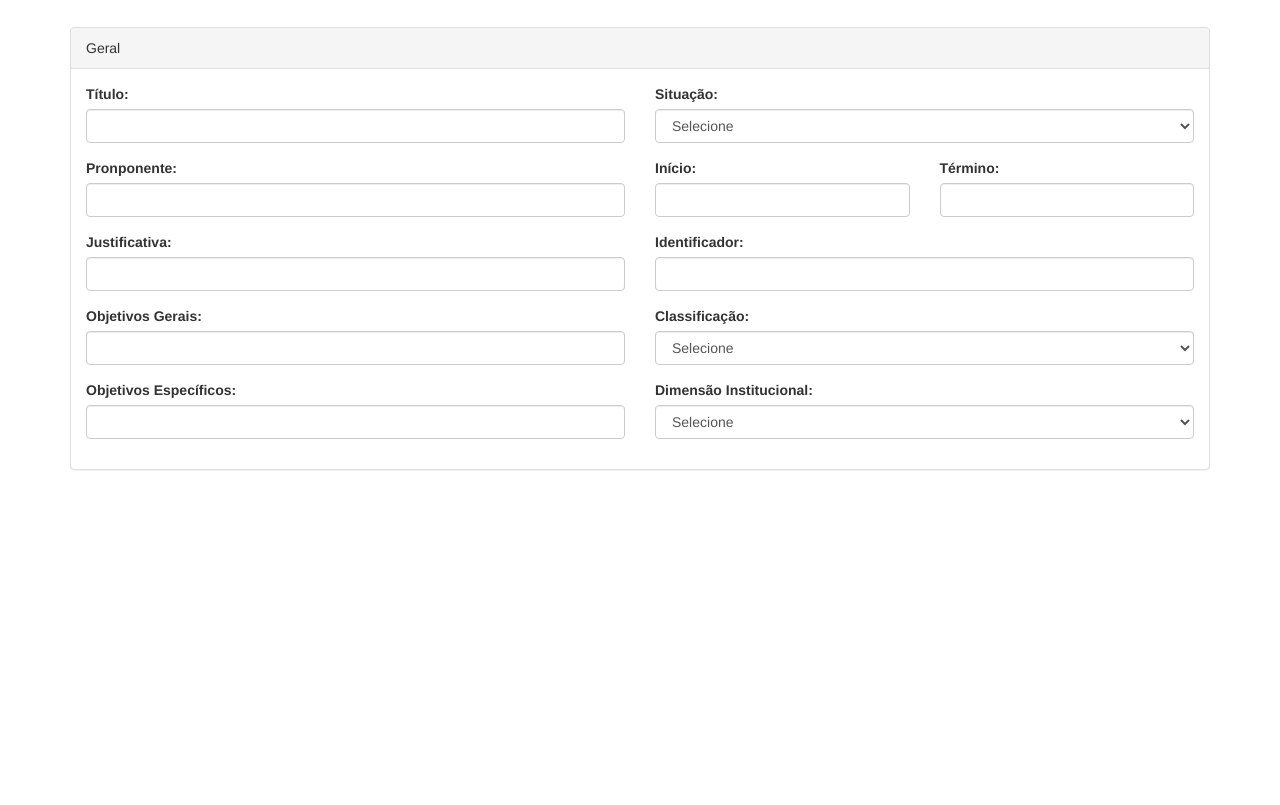
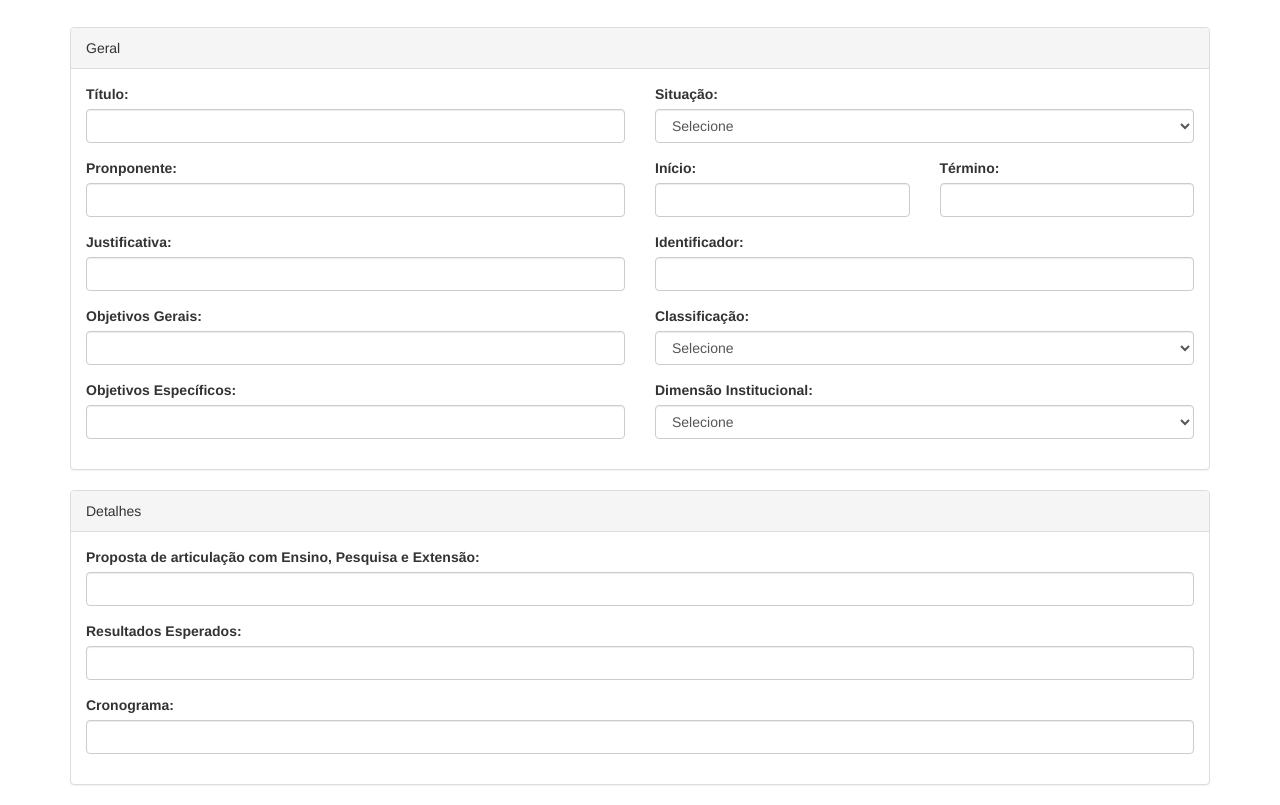
Before and after one commit to JonataBecker/EngenhariaSoftwareFront, a website: page index.html at #!/projeto/cadastro in a window 1280 px wide. Shown: the part 53-858 px from the top of the page. Before the commit the page ends 800 px from the top, so only its background shows below. Drawn offline with nearby package versions, Linux system fonts and the light colour scheme; some packages are replaced by stand-ins of ours.

Commit message:
construindo panel 'Detalhes'

```diff
--- a/app/projeto/projetoCadastro.html
+++ b/app/projeto/projetoCadastro.html
@@ -1,10 +1,8 @@
 <div class="container">
-    <div class="panel panel-default">
-        <div class="panel-heading">Geral</div>
-        <div class="panel-body">
-
-
-            <form method="" action="" accept-charset="UTF-8" id="form_projeto_cadastro" class="form-horizontal">
+    <form method="" action="" accept-charset="UTF-8" id="form_projeto_cadastro" class="form-horizontal">
+        <div class="panel panel-default">
+            <div class="panel-heading">Geral</div>
+            <div class="panel-body">
 
 
                 <div class="form-group">
@@ -82,9 +80,50 @@
                 </div>
 
 
-            </form>
+            </div>
+        </div>
 
+        <div class="panel panel-default">
+            <div class="panel-heading">Detalhes</div>
+            <div class="panel-body">
 
+                <div class="form-group">
+                    <div class="col-md-12">
+                        <label for="projeto_proposta_articulacao" class="form-label">Proposta de articulação com Ensino, Pesquisa e Extensão:</label>
+                        <input id="projeto_proposta_articulacao" class="form-control" name="proposta_articulacao" type="text">
+                    </div>
+                </div>
+
+                <div class="form-group">
+                    <div class="col-md-12">
+                        <label for="projeto_resultados_esperados" class="form-label">Resultados Esperados:</label>
+                        <input id="projeto_resultados_esperados" class="form-control" name="resultados_esperados" type="text">
+                    </div>
+                </div>
+
+                <div class="form-group">
+                    <div class="col-md-12">
+                        <label for="projeto_cronograma" class="form-label">Cronograma:</label>
+                        <input id="projeto_cronograma" class="form-control" name="cronograma" type="text">
+                    </div>
+                </div>
+
+            </div>
         </div>
-    </div>
+
+        <!-- <div class="panel panel-default">
+            <div class="panel-heading">Recursos</div>
+            <div class="panel-body">
+
+                <div class="form-group">
+                    <div class="col-md-12">
+                        <label for="projeto_" class="form-label">:</label>
+                        <input id="projeto_" class="form-control" name="" type="text">
+                    </div>
+                </div>
+
+            </div>
+        </div> -->
+
+    </form>
 </div>
```
